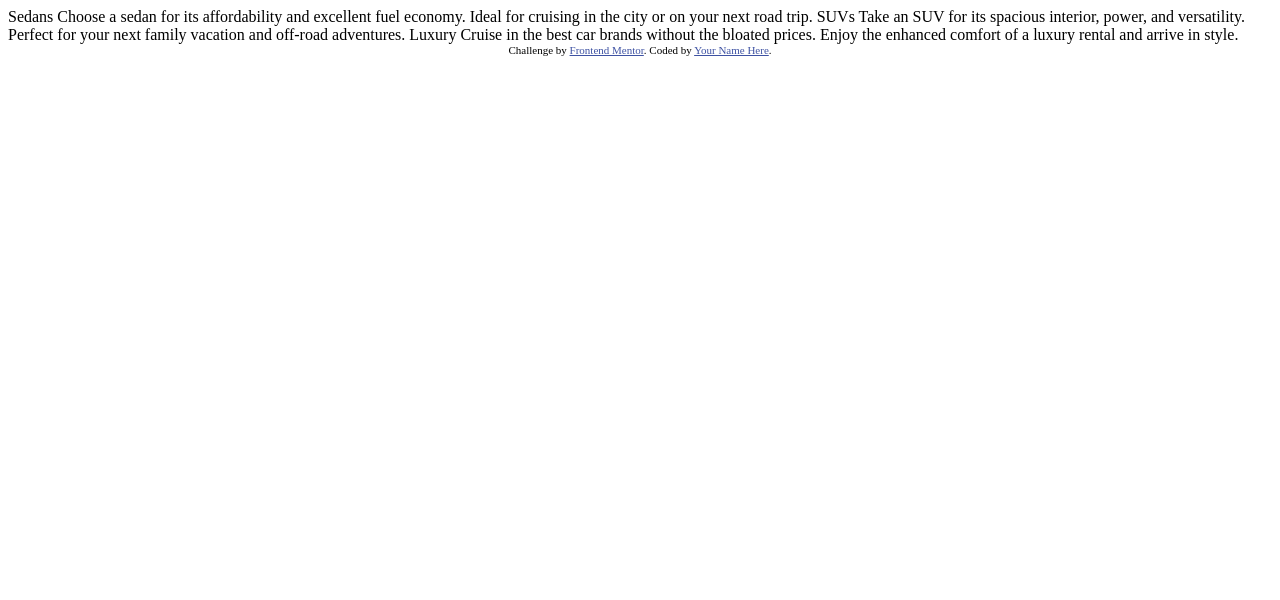
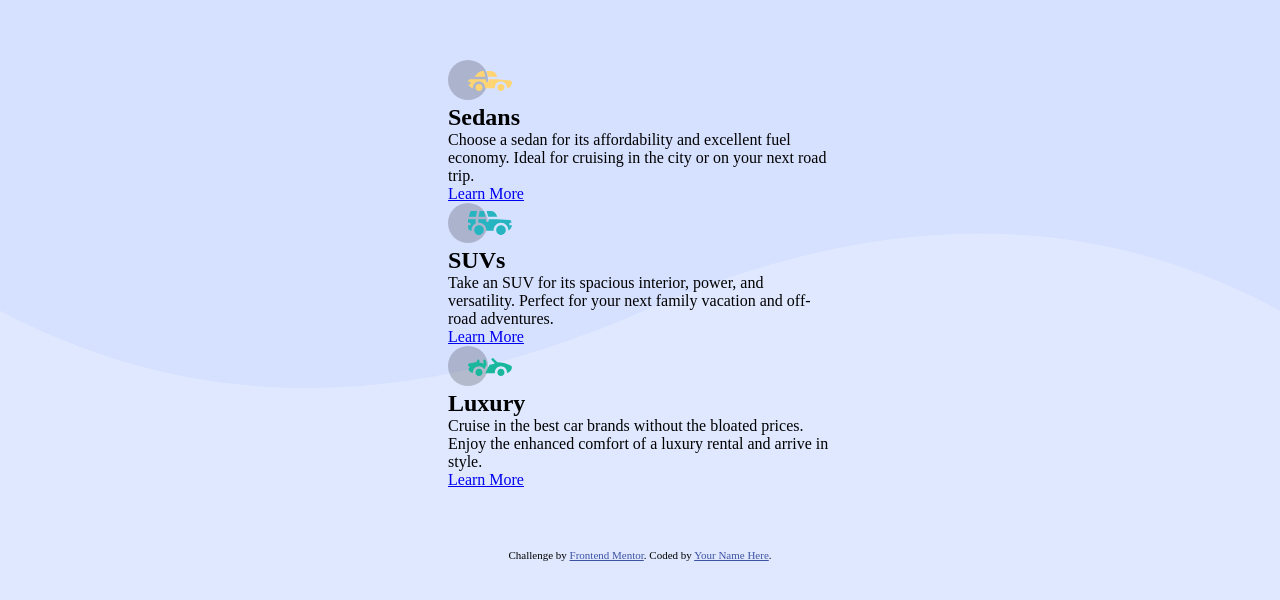
Before and after one commit to nauski/frontendmentor.io, a plain HTML site: page 3-column-preview-card-component-main/index.html in a window 1280 px wide. Drawn offline with Linux system fonts and the light colour scheme; files that its build step writes are made by us from their sources; files whose address does not match are found by name.

Commit message:
finished

```diff
--- a/3-column-preview-card-component-main/index.html
+++ b/3-column-preview-card-component-main/index.html
@@ -1,36 +1,71 @@
 <!DOCTYPE html>
 <html lang="en">
+
 <head>
     <meta charset="UTF-8">
-  <meta name="viewport" content="width=device-width, initial-scale=1.0"> <!-- displays site properly based on user's device -->
+    <meta name="viewport" content="width=device-width, initial-scale=1.0">
+    <!-- displays site properly based on user's device -->
 
     <link rel="icon" type="image/png" sizes="32x32" href="./images/favicon-32x32.png">
+    <link rel="stylesheet" href="style.css">
 
     <title>Frontend Mentor | 3-column preview card component</title>
 
     <!-- Feel free to remove these styles or customise in your own stylesheet 👍 -->
     <style>
-    .attribution { font-size: 11px; text-align: center; }
-    .attribution a { color: hsl(228, 45%, 44%); }
+        .attribution {
+            font-size: 11px;
+            text-align: center;
+        }
+
+        .attribution a {
+            color: hsl(228, 45%, 44%);
+        }
     </style>
 </head>
+
 <body>
+    <div class="container">
+        <section class="column1">
+            <div class="content">
+                <img src="/3-column-preview-card-component-main/images/icon-sedans.svg" alt="">
+                <h1>Sedans</h1>
+                <p>
+                    Choose a sedan for its affordability and excellent fuel economy. Ideal for cruising in the city or on your next road trip.
+                </p>
+                <a href="#" class="btn">Learn More</a>
+            </div>
+        </section>
+        <section class="column2">
+            <div class="content">
+                <img src="/3-column-preview-card-component-main/images/icon-suvs.svg" alt="">
+                <h1>
+                    SUVs
+                </h1>
+                <p>
+                    Take an SUV for its spacious interior, power, and versatility. Perfect for your next family vacation and off-road adventures.
+                </p>
+                <a href="#" class="btn">Learn More</a>
+            </div>
+        </section>
+        <section class="column3">
+            <div class="content">
+                <img src="/3-column-preview-card-component-main/images/icon-luxury.svg" alt="">
+                <h1>
+                    Luxury
+                </h1>
+                <p>
+                    Cruise in the best car brands without the bloated prices. Enjoy the enhanced comfort of a luxury rental and arrive in style.
+                </p>
+                <a href="#" class="btn">Learn More</a>
+            </div>
+        </section>
+    </div>
 
-  Sedans
-  Choose a sedan for its affordability and excellent fuel economy. Ideal for cruising in the city
-  or on your next road trip.
-
-  SUVs
-  Take an SUV for its spacious interior, power, and versatility. Perfect for your next family vacation
-  and off-road adventures.
-
-  Luxury
-  Cruise in the best car brands without the bloated prices. Enjoy the enhanced comfort of a luxury
-  rental and arrive in style.
 
     <div class="attribution">
-    Challenge by <a href="https://www.frontendmentor.io?ref=challenge" target="_blank">Frontend Mentor</a>.
-    Coded by <a href="#">Your Name Here</a>.
+        Challenge by <a href="https://www.frontendmentor.io?ref=challenge" target="_blank">Frontend Mentor</a>. Coded by <a href="#">Your Name Here</a>.
     </div>
 </body>
+
 </html>
```
Lines whose indentation alone changed are shown as unchanged.
